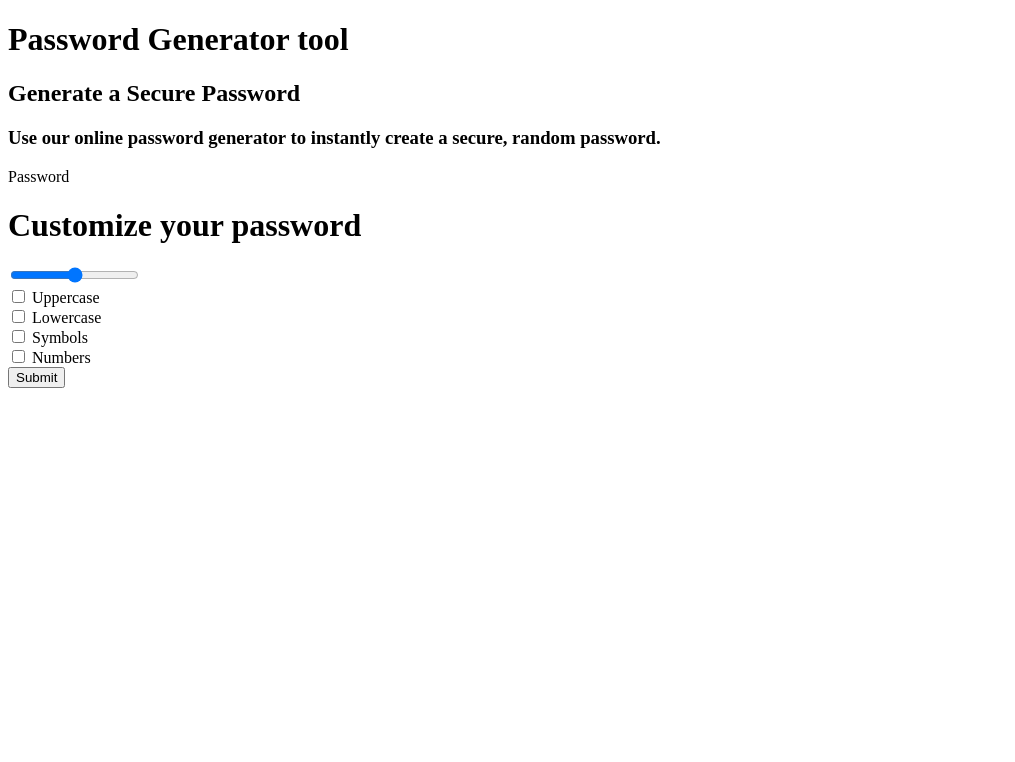
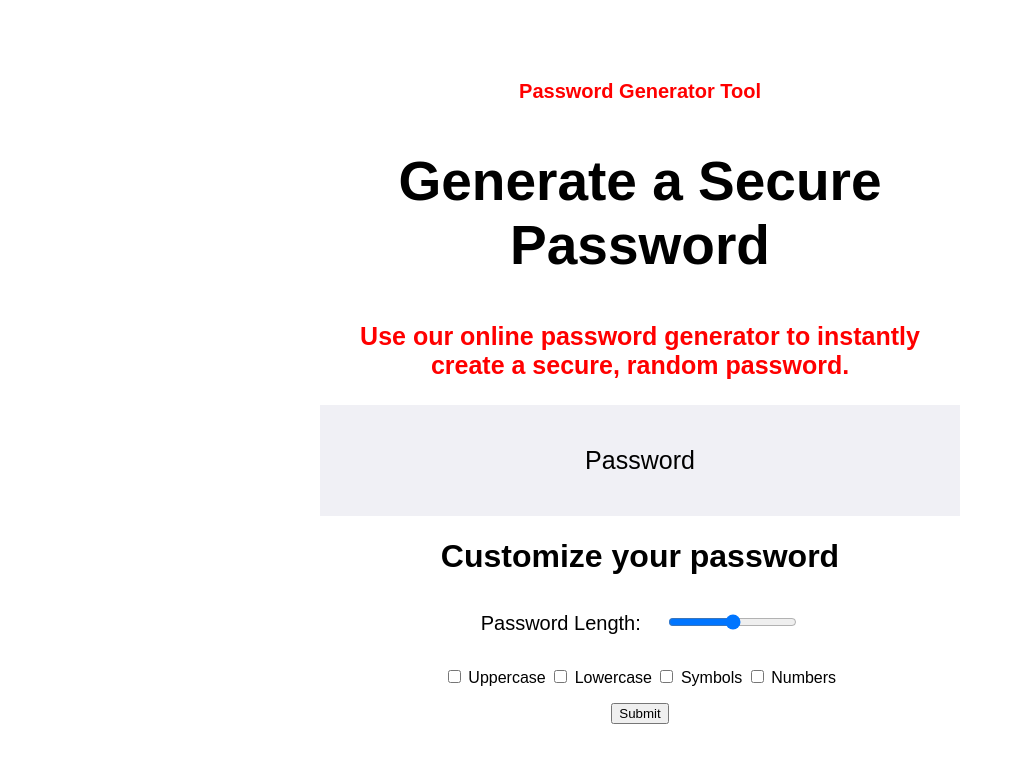
Before and after one commit to Fikcup/password-generator-js, a plain HTML site: page index.html in a window 1280 px wide. Shown: the whole page, without its empty margins (0-1015 px from the left). Drawn offline with Linux system fonts and the light colour scheme; a web font is replaced by a local one.

Commit message:
final commit

```diff
--- a/index.css
+++ b/index.css
@@ -0,0 +1,53 @@
+body
+{
+    margin-top: 5rem;
+    margin-left: 25%;
+    margin-right: 25%;
+    text-align: center;
+    font-family: 'KoHo', sans-serif;
+}
+
+#title
+{
+    font-size: 20px;
+    color: red;
+}
+
+#titleDesc h2
+{
+    font-size: 55px;
+}
+
+#titleDesc h3
+{
+    font-size: 25px;
+    color: red;
+}
+
+#passwordDiv
+{
+    padding: 1rem;
+    background-color: #f0f0f5;
+    word-wrap: break-word;
+}
+
+#passwordDiv p
+{
+    font-size: 25px;
+}
+
+#sliderDiv
+{
+    padding: 1rem;
+}
+
+#lenLabel
+{
+    font-size: 20px;
+    margin-right: 20px;
+}
+
+#inputTags
+{
+    padding: 1rem;
+}
--- a/index.html
+++ b/index.html
@@ -1,11 +1,13 @@
 <!DOCTYPE html>
 <body>
     <header>
-
+        <link rel="preconnect" href="https://fonts.gstatic.com">
+        <link href="https://fonts.googleapis.com/css2?family=KoHo:wght@300&display=swap" rel="stylesheet">
+        <link rel="stylesheet" href="index.css">
     </header>
     <form>
         <div id="titleDesc">
-            <h1 id="title">Password Generator tool</h1>
+            <h1 id="title">Password Generator Tool</h1>
             <h2>Generate a Secure Password</h2>
             <h3 id="desc">Use our online password generator to instantly create a secure, random password.</h3>
         </div>
@@ -17,20 +19,25 @@
         <div>
             <h1 class="settings">Customize your password</h1>
 
+            <div id="sliderDiv">
+                <label for="passwordLen" id="lenLabel">Password Length: </label>
                 <input type="range" id="passwordLen" value="passwordLength" min="12" max="128" oninput="this.nextElementSibling.value = this.value">
                 <output for="passwordLen" id="lenOutput"></output><br />
+            </div>
 
+            <div id="inputTags">
                 <input type="checkbox" id="uppercase">
-            <label for="uppercase">Uppercase</label><br />
+                <label for="uppercase">Uppercase</label>
 
                 <input type="checkbox" id="lowercase">
-            <label for="lowercase">Lowercase</label><br />
+                <label for="lowercase">Lowercase</label>
 
                 <input type="checkbox" id="symbols">
-            <label for="symbols">Symbols</label><br />
+                <label for="symbols">Symbols</label>
 
                 <input type="checkbox" id="numbers">
-            <label for="numbers">Numbers</label><br />
+                <label for="numbers">Numbers</label>
+            </div>
         </div>
 
         <div>
```
Lines whose indentation alone changed are shown as unchanged.
